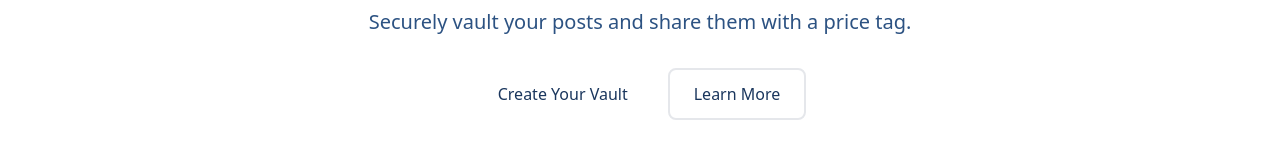
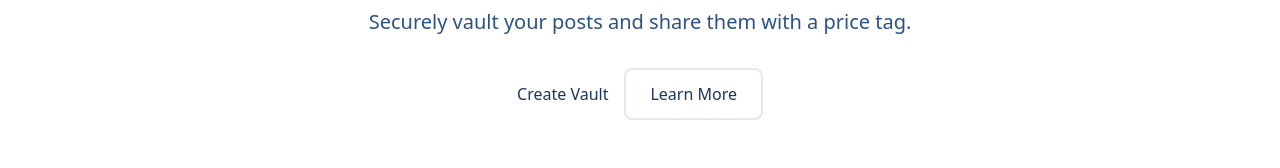
Before and after one commit to kmanish1/blink-vault, a Next.js app: page / in a window 1280 px wide. Shown: the part 340-508 px from the top of the page. Built offline with nearby package versions, Linux system fonts and the light colour scheme.

Commit message:
ui changes

```diff
--- a/app/components/Hero.tsx
+++ b/app/components/Hero.tsx
@@ -1,3 +1,5 @@
+import Link from "next/link";
+
 export const Hero: React.FC = () => {
   return (
     <div className="dark:bg-[#2D3748] min-h-[600px] flex items-center">
@@ -9,10 +11,13 @@ export const Hero: React.FC = () => {
           Securely vault your posts and share them with a price tag.
         </p>
         <div className="space-x-4">
-          <button className="px-6 py-3 rounded-lg transition">
-            Create Your Vault
-          </button>
-          <button className="border-2 border-navy-500 text-navy-500 px-6 py-3 rounded-lg hover:bg-navy-100 transition">
+          <Link
+            href="/create-vault"
+            className="hover:text-navy-600 dark:hover:dark:text-gray-100 transition"
+          >
+            Create Vault
+          </Link>
+          <button className="border-2 border-navy-500 text-navy-500 px-6 py-3 rounded-lg transition">
             Learn More
           </button>
         </div>
--- a/app/create-vault/page.tsx
+++ b/app/create-vault/page.tsx
@@ -148,7 +148,7 @@ const CreateVault = () => {
           />
           <FormField
             id="outerPrice"
-            label="Price"
+            label="Price(in sol)"
             type="number"
             value={formData.outerPrice}
             onChange={handleInputChange}
@@ -194,8 +194,8 @@ const CreateVault = () => {
           />
         </div>
         {url && (
-          <div>
-            <span>http://localhost:3000/api?id={url}</span>
+          <div className="col-span-1 md:col-span-2 bg-white dark:bg-[#1A202C] p-5 rounded-lg shadow-lg text-center">
+            <span className="font-semibold text-xl">http://localhost:3000/api?id={url}</span>
             <button
               onClick={() => {
                 navigator.clipboard.writeText(
```
